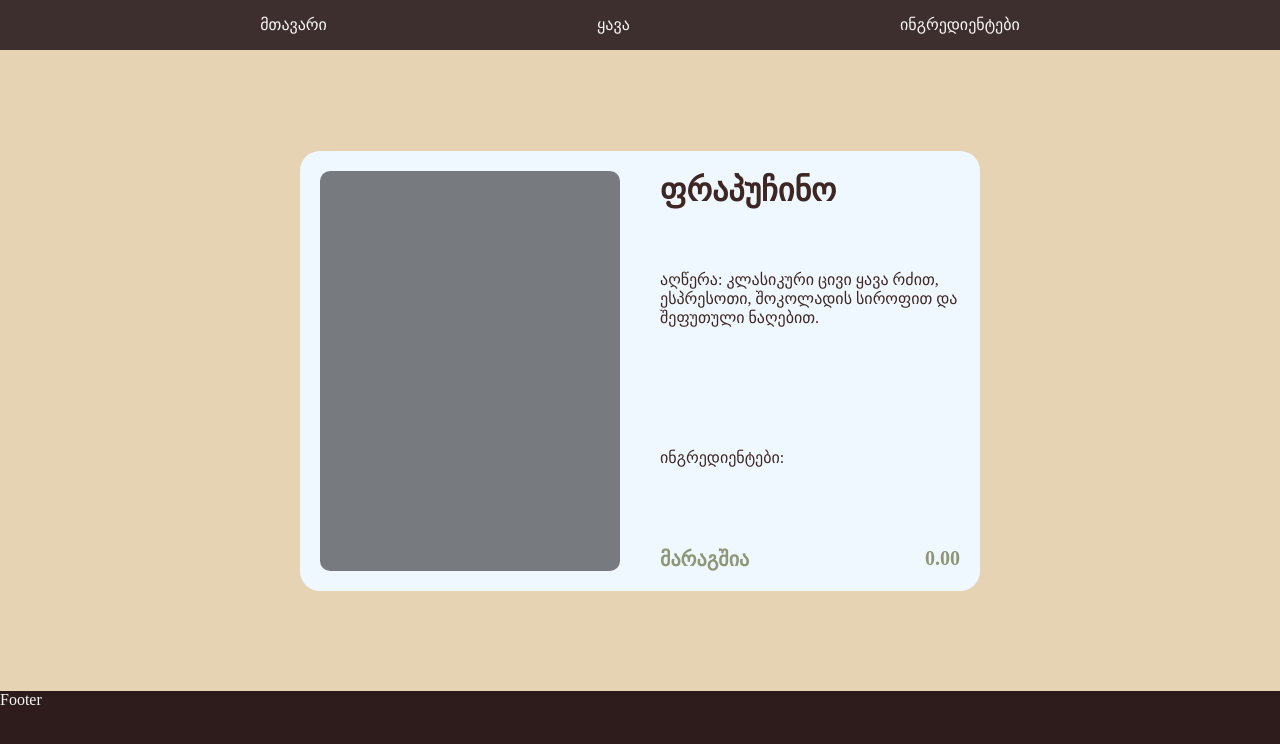
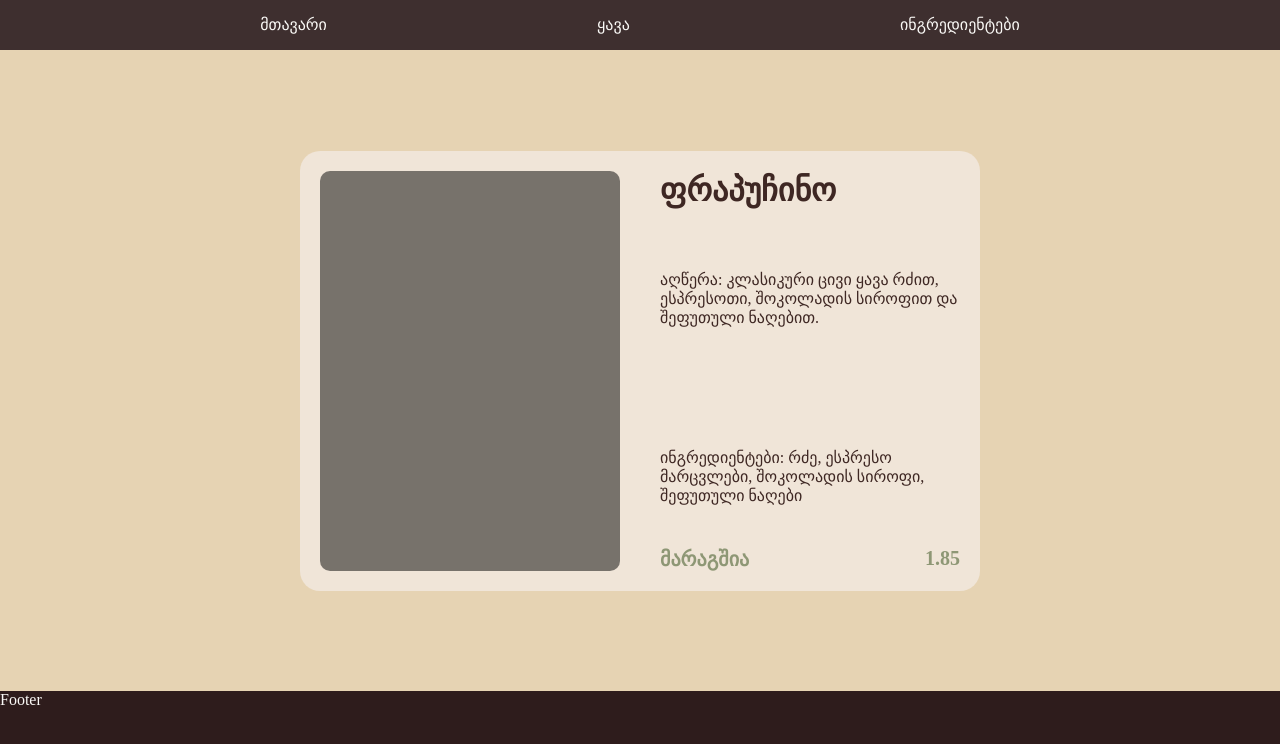
Before and after one commit to Kattar1n/craft-coffee-shop, a React (Vite) app: page /coffee/c1 in a window 1280 px wide. Shown: the top 744 px of the page. Built offline with nearby package versions, Linux system fonts and the light colour scheme; data requests are answered from the project's data file.

Commit message:
Update CoffeeDetailCard.jsx

```diff
--- a/front-end/src/components/CoffeeDetailCard.jsx
+++ b/front-end/src/components/CoffeeDetailCard.jsx
@@ -15,7 +15,7 @@ const StyledDetailWrapper = styled.div`
   min-width: 340px;
   max-width: 680px;
   min-height: 440px;
-  background-color: aliceblue;
+  background-color: #F0E5D8;
   display: flex;
   justify-content: space-around;
   flex-wrap: wrap;
@@ -72,19 +72,19 @@ const CoffeeDetailCard = ({ id }) => {
     .then(data => data.json())
     .then(res => setCoffee(res))
     .catch(() => setCoffee({title: 'არ მოიძებნა'}))
-
+  }, [])
+  useEffect(() => {
     fetch("http://localhost:3000/ingredients")
     .then(data => data.json())
     .then(res => setIngredients(res))
-      .then(() => setUsedIngredients(ingredients.filter(ing => coffee.ingredientIds.includes(ing.id))))
-
-      let newPrice = 0
-      for(let i = 0; i < usedIngredients.length; i++){
-          newPrice += usedIngredients[i].price
-      }
-      newPrice = newPrice.toFixed(2)
-      setPrice(newPrice)
-  }, [])
+  }, [coffee])
+  useEffect(() => {
+    setUsedIngredients(ingredients.filter(ing => coffee.ingredientIds.includes(ing.id)))
+  }, [ingredients, coffee.ingredientIds])
+  useEffect(() => {
+    const total = usedIngredients.reduce((sum, ing) => sum + ing.price, 0)
+    setPrice(total.toFixed(2))
+  }, [usedIngredients])
 
   return (
     <StyledDetailWrapper>
```
Lines whose indentation alone changed are shown as unchanged.
